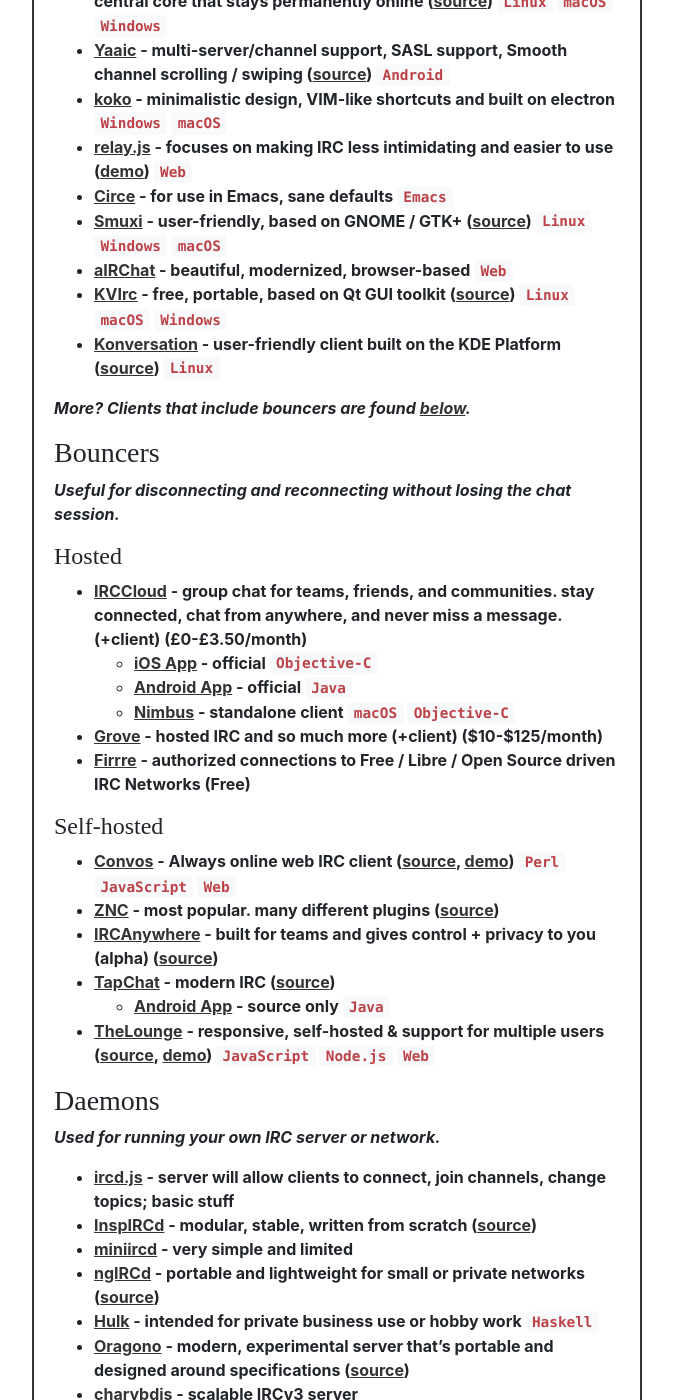
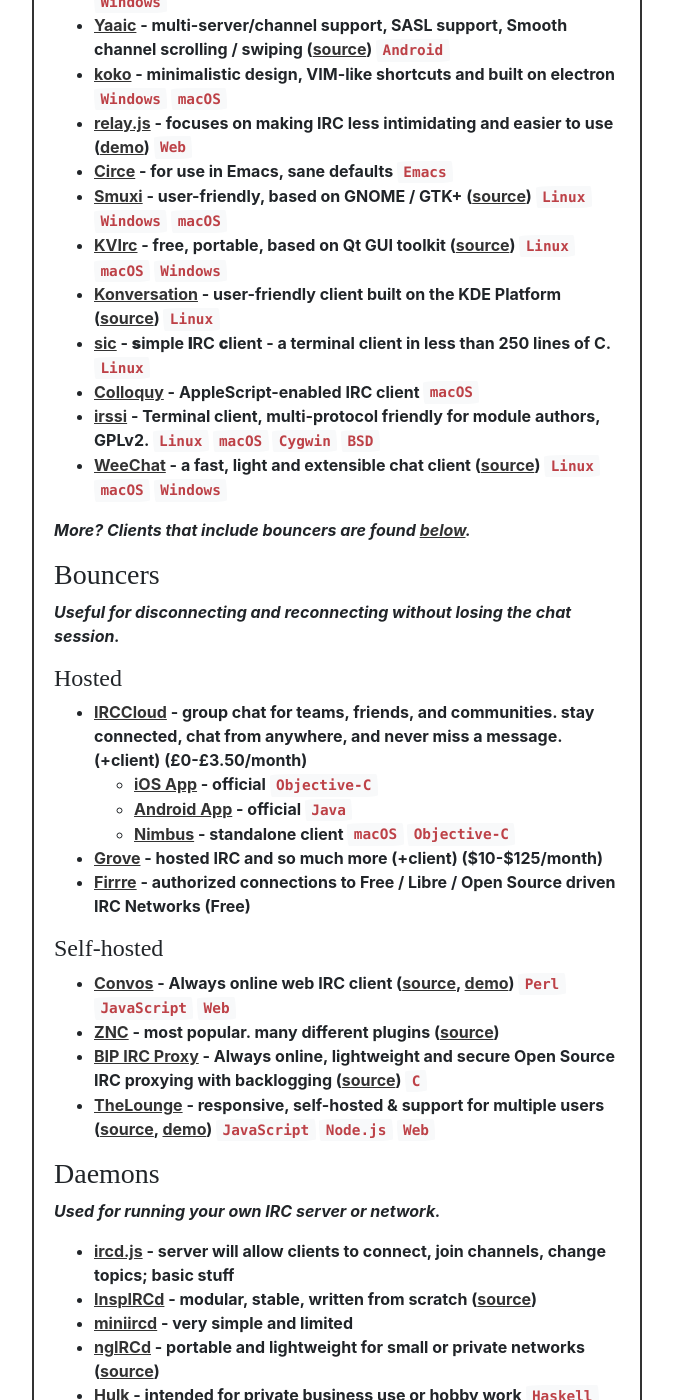
Before and after one commit to ciut/ciut.github.io, a Jekyll site: the page built from _posts/2015-02-17-keren-nya-irc.md, in a window 1280 px wide and 1400 px high, scrolled down 731 px. Shown: the whole window, without its empty margins (303-976 px from the left). Built offline with Jekyll 4.4.1, drawn with Linux system fonts in a browser that asks for light colours; some web fonts are replaced; some of the changed text lies outside the part shown.

Commit message:
update aws

```diff
--- a/_posts/2015-02-17-keren-nya-irc.md
+++ b/_posts/2015-02-17-keren-nya-irc.md
@@ -18,16 +18,18 @@
 - [HexChat](https://hexchat.github.io) - based on XChat, easy to use, spell check & multiple languages ([source](https://github.com/hexchat/hexchat)) `Windows` `macOS` `Linux`
 - [Kiwi IRC](https://kiwiirc.com) - a powerful modern IRC messenger for the web ([source](https://github.com/kiwiirc/kiwiirc), [demo](https://kiwiirc.com/nextclient/)) `Web`
 - [CIRC](https://flackr.github.io/circ/) - uses the chrome.sockets APIs to connect directly to IRC servers without needing a proxy ([source](https://github.com/flackr/circ)) `Chrome`
-- [nirc](https://github.com/cjstewart88/nirc) - simple ([demo](https://nirc.herokuapp.com)) `Web`
-- [Quassel](http://quassel-irc.org) - distributed (clients can attach to and detach from a central core that stays permanently online ([source](https://github.com/quassel/quassel)) `Linux` `macOS` `Windows`
+- [Quassel](https://quassel-irc.org) - distributed (clients can attach to and detach from a central core that stays permanently online ([source](https://github.com/quassel/quassel)) `Linux` `macOS` `Windows`
 - [Yaaic](https://www.yaaic.org) - multi-server/channel support, SASL support, Smooth channel scrolling / swiping ([source](https://github.com/pocmo/Yaaic)) `Android`
 - [koko](https://github.com/KokoIRC/koko) - minimalistic design, VIM-like shortcuts and built on electron `Windows` `macOS`
 - [relay.js](https://github.com/Fauntleroy/relay.js) - focuses on making IRC less intimidating and easier to use ([demo](http://demo.relayjs.com)) `Web`
 - [Circe](https://github.com/jorgenschaefer/circe) - for use in Emacs, sane defaults `Emacs`
 - [Smuxi](https://smuxi.im) - user-friendly, based on GNOME / GTK+ ([source](https://github.com/meebey/smuxi)) `Linux` `Windows` `macOS`
-- [aIRChat](https://github.com/zsck/aIRChat) - beautiful, modernized, browser-based `Web`
 - [KVIrc](http://www.kvirc.net) - free, portable, based on Qt GUI toolkit ([source](https://github.com/kvirc/KVIrc)) `Linux` `macOS` `Windows`
 - [Konversation](https://konversation.kde.org) - user-friendly client built on the KDE Platform ([source](https://github.com/KDE/konversation)) `Linux`
+- [sic](https://tools.suckless.org/sic/) - **s**imple **I**RC **c**lient - a terminal client in less than 250 lines of C. `Linux`
+- [Colloquy](http://colloquy.info) - AppleScript-enabled IRC client `macOS`
+- [irssi](https://irssi.org/) - Terminal client, multi-protocol friendly for module authors, GPLv2. `Linux` `macOS` `Cygwin` `BSD`
+- [WeeChat](https://weechat.org/) - a fast, light and extensible chat client ([source](https://github.com/weechat/weechat)) `Linux` `macOS` `Windows`
 
 *More? Clients that include bouncers are found [below](#bouncers).*
 
@@ -46,12 +48,10 @@
 
 #### Self-hosted
 
-- [Convos](https://convos.by/) - Always online web IRC client ([source](https://github.com/Nordaaker/convos), [demo](http://demo.convos.by/)) `Perl` `JavaScript` `Web`
+- [Convos](https://convos.by/) - Always online web IRC client ([source](https://github.com/Nordaaker/convos), [demo](https://demo.convos.by/)) `Perl` `JavaScript` `Web`
 - [ZNC](http://wiki.znc.in/ZNC) - most popular. many different plugins ([source](https://github.com/znc/znc))
-- [IRCAnywhere](http://ircanywhere.com) - built for teams and gives control + privacy to you (alpha) ([source](https://github.com/ircanywhere/ircanywhere))
-- [TapChat](http://tapchatapp.com) - modern IRC ([source](https://github.com/tapchat/tapchat))
-  - [Android App](https://github.com/tapchat/tapchat-android) - source only `Java`
-- [TheLounge](https://thelounge.github.io/) - responsive, self-hosted & support for multiple users ([source](https://github.com/thelounge/lounge), [demo](https://demo.thelounge.chat)) `JavaScript` `Node.js` `Web`
+- [BIP IRC Proxy](https://bip.milkypond.org/) - Always online, lightweight and secure Open Source IRC proxying with backlogging ([source](https://projects.duckcorp.org/projects/bip/repository)) `C`
+- [TheLounge](https://thelounge.chat/) - responsive, self-hosted & support for multiple users ([source](https://github.com/thelounge/thelounge), [demo](https://demo.thelounge.chat)) `JavaScript` `Node.js` `Web`
 
 ### Daemons
 
@@ -64,6 +64,7 @@
 - [Hulk](https://github.com/chrisdone/hulk) - intended for private business use or hobby work `Haskell`
 - [Oragono](https://oragono.io/) - modern, experimental server that's portable and designed around specifications ([source](https://github.com/oragono/oragono))
 - [charybdis](https://github.com/charybdis-ircd/charybdis) - scalable IRCv3 server
+- [RobustIRC](https://robustirc.net/) - IRC server without netsplits
 
 ### Services
 
@@ -88,31 +89,36 @@
 - [talkbackbot](https://geekchick77.dreamwidth.org/472.html) - responds to configured trigger phrases with quotes from notable women ([source](https://github.com/jessamynsmith/talkbackbot)) `Python`
 - [lazybot](https://github.com/Raynes/lazybot) - user-friendly and powerful `Clojure`
 - [IRC-BF](https://github.com/SirCmpwn/bf-irc-bot) - `Brainfuck`
-- [geordi](http://www.eelis.net/geordi/) - compiles and runs C++ code snippets ([source](https://github.com/Eelis/geordi)) `C++`
+- [geordi](https://github.com/Eelis/geordi) - compiles and runs C++ code snippets `C++`
 - [CloudBot](https://github.com/CloudBotIRC/CloudBot) - simple, fast, expandable `Python`
+- [yossarian-bot](https://github.com/woodruffw/yossarian-bot) - large default plugin set, Cinch-based `Ruby`
+- [helga](https://github.com/shaunduncan/helga) - Pluggable chat bot supporting multiple protocols `Python`
 
 ### Frameworks
 
 *Helpful to write bots or integrate IRC with applications.*
 
-- [node-irc](https://github.com/martynsmith/node-irc) `JavaScript`
+- [node-irc](https://github.com/Throne3d/node-irc) `JavaScript`
 - [Cinch](https://github.com/cinchrb/cinch) - quickly create bots with minimal effort `Ruby`
 - [goirc](https://github.com/fluffle/goirc) - event-based, stateful, lacking documentation `Go`
 - [Hubot IRC Adapter](https://github.com/nandub/hubot-irc) - the IRC adapter for hubot `JavaScript`
 - [go-ircevent](https://github.com/thoj/go-ircevent) - event-based `Go`
 - [pyaib](https://github.com/facebook/pyaib) - easy to use framework for writing bots `Python`
 - [slate-irc](https://github.com/slate/slate-irc) - plugin system, simple api, arbitrary input stream, debug support `JavaScript`
-- [Jerk](https://github.com/gf3/Jerk) - ridiculously simple to set-up and get going `JavaScript`
+- [PircBotX](https://github.com/pircbotx/pircbotx) - Event based IRC Library with a straightforward API (updated fork of [PircBot](http://www.jibble.org/pircbot.php)) `Java`
+- [IRC::Client](https://github.com/zoffixznet/perl6-IRC-Client) - `Perl6` based extendable IRC client framework
 
 #### Bridges
 
 *Sends messages back and forth.*
 
+- [discord-irc](https://github.com/reactiflux/discord-irc) - Discord <-> IRC `JavaScript`
 - [slack-irc](https://github.com/ekmartin/slack-irc) - Slack <-> IRC `JavaScript`
-- [CamperVan](https://github.com/zerowidth/camper_van) - Campfire <-> IRC `Ruby`
 - [BitlBee](https://www.bitlbee.org/main.php/news.r.html) - XMPP, Jabber, Google Talk, MSN Messenger, Yahoo! Messenger, AIM, ICQ, Twitter API, HipChat <-> IRC `C`
 - [teleirc](https://github.com/FruitieX/teleirc) - Telegram <-> IRC `JavaScript`
 - [toxirc](https://github.com/endoffile78/toxirc) - Tox <-> IRC `C`
+- [skyweb2irc](https://github.com/ProgVal/skyweb2irc) - Skype (webclient API) <-> IRC `Javascript`
+- [whapp-irc](https://github.com/lieuwex/whapp-irc) - WhatsApp Web <-> IRC `Go`
 
 ### Channels
 
@@ -147,7 +153,7 @@
 
 - [Please don't use Slack for FOSS projects](https://drewdevault.com/2015/11/01/Please-stop-using-slack.html) - Drew DeVault's Blog
 - [IRC Networks Under Systematic Attack From Governments](https://www.quakenet.org/articles/102-press-release-irc-networks-under-systematic-attack-from-governments) - QuakeNet
-- [IRC is dead, long live IRC](http://royal.pingdom.com/2012/04/24/irc-is-dead-long-live-irc/) - Royal Pingdom
+- [IRC is dead, long live IRC](https://royal.pingdom.com/2012/04/24/irc-is-dead-long-live-irc/) - Royal Pingdom
 - [IRC Has Lost 60% Of Its Users Since 2003, But Life As A Robot Is Just Beginning](https://techcrunch.com/2013/01/06/irc-has-lost-60-of-its-users-since-2003-but-life-as-a-robot-is-just-beginning/) - Alex Williams (TechCrunch)
 
 ### Guides
@@ -162,7 +168,7 @@
 
 *Information and resources about the IRC protocol itself.*
 
-- [IRCv3 Working Group](http://ircv3.net) - a group of IRC software authors working to enhance, improve, maintain and standardize the IRC protocol ([source](https://github.com/ircv3/ircv3.github.io))
+- [IRCv3 Working Group](https://ircv3.net) - a group of IRC software authors working to enhance, improve, maintain and standardize the IRC protocol ([source](https://github.com/ircv3/ircv3.github.io))
 - [Modern IRC Documents](http://modern.ircdocs.horse/) - an attempt to write an update to the original IRC protocol documentation ([source](https://github.com/ircdocs/modern-irc))
 - [IRC Definition Files](http://defs.ircdocs.horse/) - lists of numerics, modes, ISUPPORT tokens and other protocol details ([source](https://github.com/ircdocs/irc-defs))
 - [grawity's IRC docs](https://github.com/grawity/irc-docs) - collection of misc IRC protocol documentation
```
Also changed, not shown: other parts of _posts/2015-02-17-keren-nya-irc.md (+1 -1 lines).
